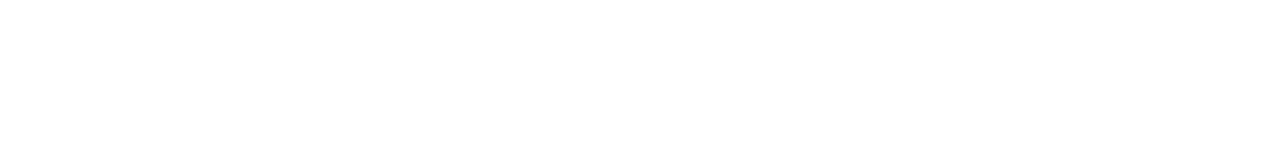
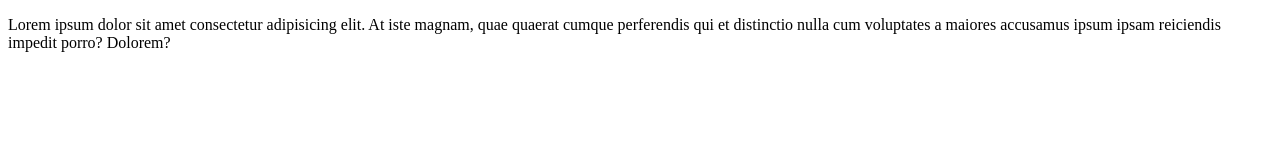
Before and after one commit to thakorpankaj1137/myproject, a plain HTML site: page index.html in a window 1280 px wide. Drawn offline with Linux system fonts and the light colour scheme.

Commit message:
new change

```diff
--- a/index.html
+++ b/index.html
@@ -4,11 +4,13 @@
 <head>
     <meta charset="UTF-8">
     <meta name="viewport" content="width=device-width, initial-scale=1.0">
-    <title>Document</title>
+    <title>index page</title>
 </head>
 
 <body>
 
+    <p>Lorem ipsum dolor sit amet consectetur adipisicing elit. At iste magnam, quae quaerat cumque perferendis qui et
+        distinctio nulla cum voluptates a maiores accusamus ipsum ipsam reiciendis impedit porro? Dolorem?</p>
 </body>
 
 </html>
```
